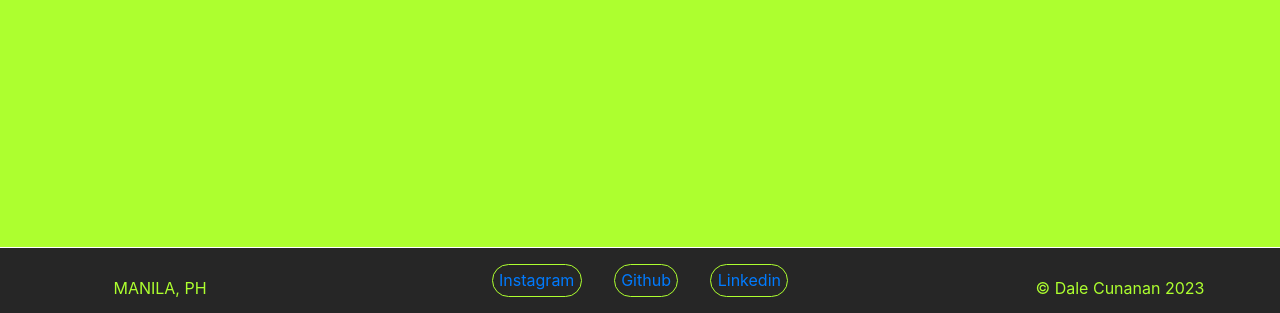
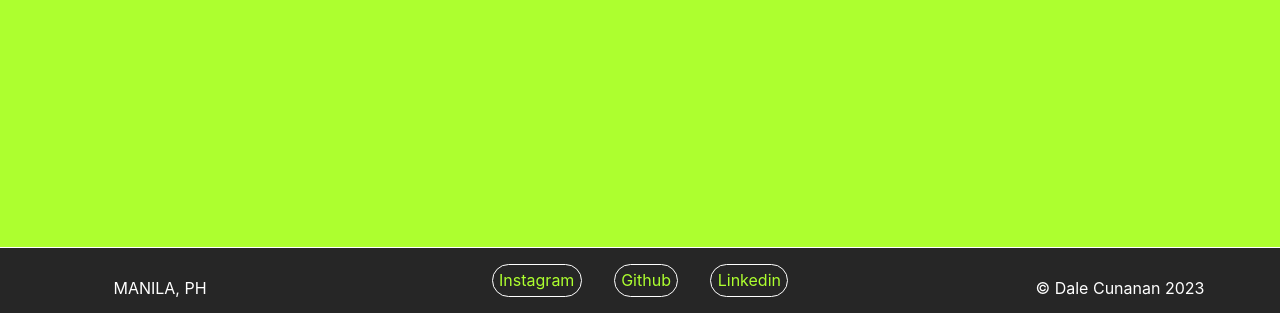
Before and after one commit to JanssenDaleCunanan/portfolio, a plain HTML site: page index.html in a window 1280 px wide. Shown: the part 3570-3883 px from the top of the page. Drawn offline with nearby package versions, Linux system fonts and the light colour scheme.

Commit message:
ver 3-links

```diff
--- a/index.css
+++ b/index.css
@@ -491,7 +491,7 @@ form{
 	border-radius: 25px;
 }
 
-#footer span, .socmed{
+#footer span a, .socmed a{
 	color: greenyellow;
 	border-color: greenyellow;
 }
```
